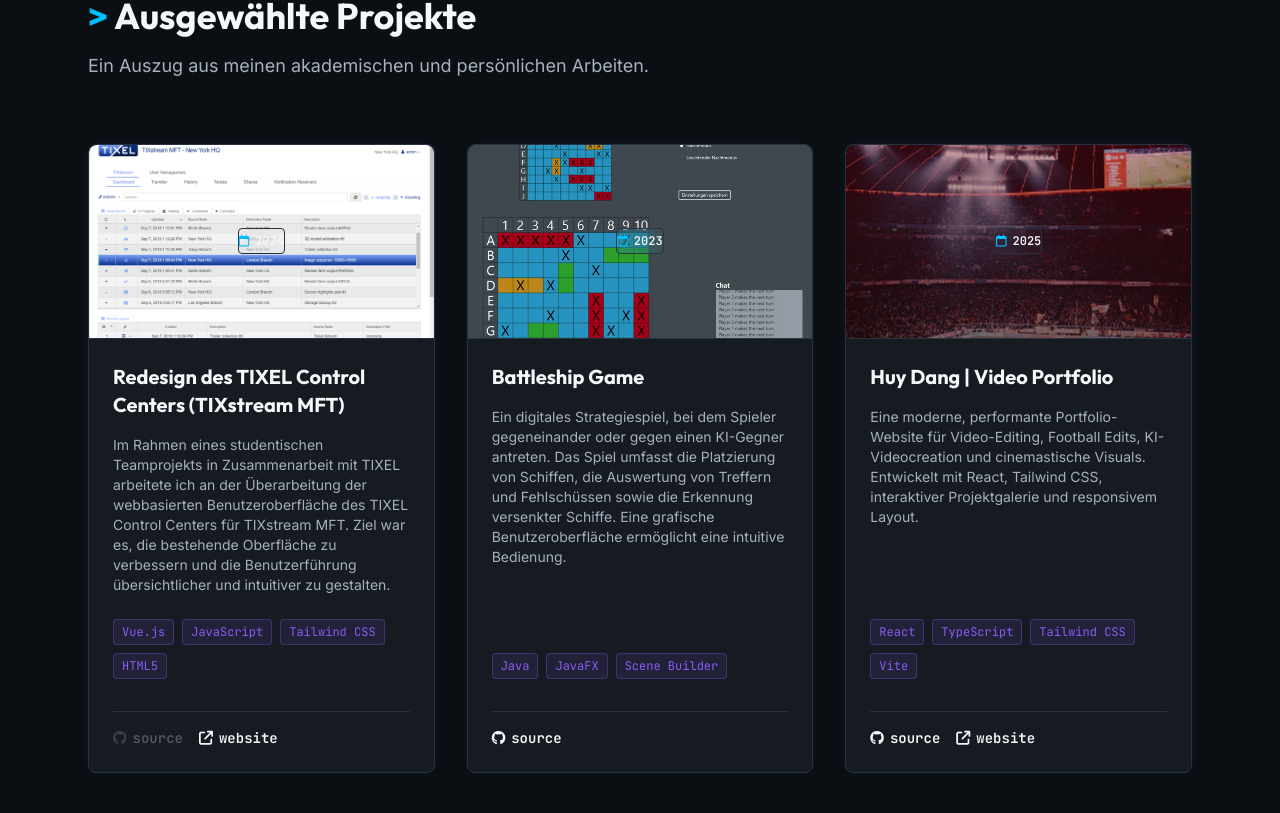
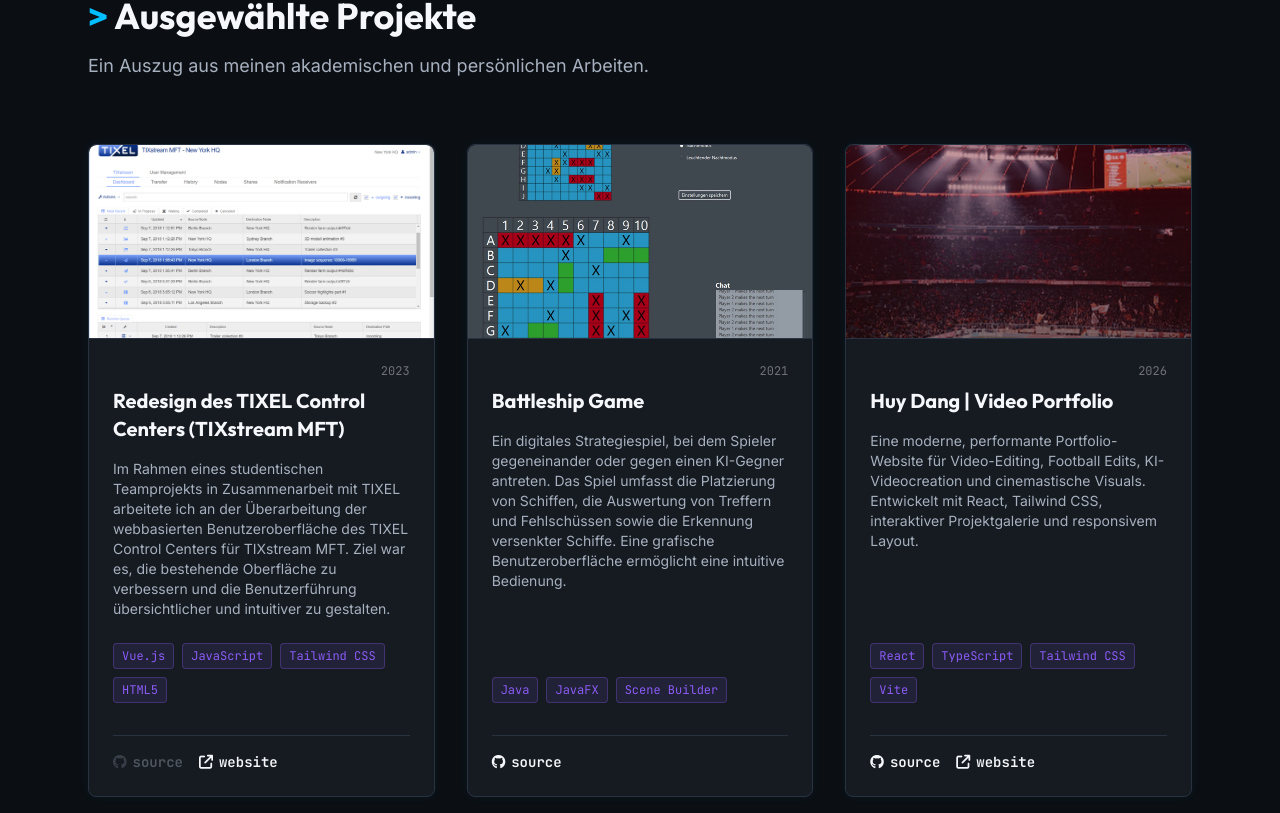
Before and after one commit to HuyCodia/IT_Portfolio, a React (Vite) app: page / in a window 1280 px wide. Shown: the part 887-1700 px from the top of the page. Built offline with nearby package versions, Linux system fonts and the light colour scheme; no server answers.

Commit message:
feat(projects): update project years and display below thumbnail with slashed-zero font

```diff
--- a/public/css/styles.css
+++ b/public/css/styles.css
@@ -65,6 +65,11 @@
 .header-box:hover {
     border-color: rgba(0, 191, 255, 0.65) !important;
     box-shadow: 0 10px 30px rgba(0, 0, 0, 0.9), 0 0 30px rgba(0, 191, 255, 0.3) !important;
+}
+
+/* Project Year Badge on Card Thumbnail */
+.project-year-badge {
+    z-index: 30 !important;
 }
 .text-glow {
     text-shadow: 0 0 15px rgba(0, 191, 255, 0.4);
--- a/src/components/Projects.tsx
+++ b/src/components/Projects.tsx
@@ -38,18 +38,6 @@
   return (
     <div className="card group bg-[var(--surface-color)] border border-[var(--border-color)] overflow-hidden h-full flex flex-col glow-border">
       <figure className="aspect-video w-full border-b border-[var(--border-color)] relative">
-        <div className="project-overlay absolute inset-0 bg-[var(--primary-color)]/20 mix-blend-overlay z-10 transition-opacity duration-500 group-hover:opacity-0 pointer-events-none" />
-
-        {project.year && (
-          <div
-            className="absolute top-3 right-3 z-20 px-2.5 py-1 rounded text-xs font-mono font-semibold text-[var(--text-color)] bg-[#161B22]/90 border border-[var(--border-color)] backdrop-blur-md shadow-md flex items-center gap-1.5 pointer-events-none"
-            style={{ borderRadius: '4px' }}
-          >
-            <i className="fa-regular fa-calendar text-[var(--primary-color)] text-[11px]" />
-            <span>{project.year}</span>
-          </div>
-        )}
-
         {project.image && !imgError ? (
           <img
             src={project.image}
@@ -67,9 +55,27 @@
             </span>
           </div>
         )}
+
+        <div className="project-overlay absolute inset-0 bg-[var(--primary-color)]/20 mix-blend-overlay z-10 transition-opacity duration-500 group-hover:opacity-0 pointer-events-none" />
       </figure>
 
       <div className="card-body p-6 flex flex-col flex-grow">
+        {/* Jahr direkt unter dem Vorschaubild, rechtsbündig wie im Video-Portfolio */}
+        {project.year && (
+          <div className="flex justify-end mb-2">
+            <span
+              className="font-mono text-xs text-zinc-500"
+              style={{
+                fontFamily:
+                  'ui-monospace, SFMono-Regular, Menlo, Monaco, Consolas, "Liberation Mono", "Courier New", monospace',
+                color: '#71717A',
+              }}
+            >
+              {project.year}
+            </span>
+          </div>
+        )}
+
         <h3
           className="card-title text-xl font-bold text-[var(--text-color)]"
           style={{ fontFamily: 'var(--font-heading)' }}
--- a/src/data/portfolioData.ts
+++ b/src/data/portfolioData.ts
@@ -40,7 +40,7 @@
     placeholderText: "TIXEL Control Center Screenshot",
     demoUrl: "https://tixeltec.com/ps_tixstreammft_de.html",
     demoLabel: "website",
-    year: "2024",
+    year: "2023",
   },
   {
     id: "battleship-game",
@@ -51,7 +51,7 @@
     image: projectBattleshipImg,
     placeholderText: "Battleship Game GUI Screenshot",
     sourceUrl: "https://github.com/HuyCodia",
-    year: "2023",
+    year: "2021",
   },
   {
     id: "video-portfolio",
@@ -64,7 +64,7 @@
     sourceUrl: "https://github.com/HuyCodia/Videograph_Portfolio",
     demoUrl: "https://huydang-video.vercel.app/",
     demoLabel: "website",
-    year: "2025",
+    year: "2026",
   },
 ];
 
--- a/src/index.css
+++ b/src/index.css
@@ -20,3 +20,13 @@
   border-color: rgba(0, 191, 255, 0.65) !important;
   box-shadow: 0 10px 30px rgba(0, 0, 0, 0.9), 0 0 30px rgba(0, 191, 255, 0.3) !important;
 }
+
+/* Project Year Badge / Text */
+.project-year-badge {
+  z-index: 30 !important;
+}
+
+.slashed-zero {
+  font-variant-numeric: slashed-zero;
+  font-feature-settings: 'zero' 1, 'cv19' 1;
+}
```
